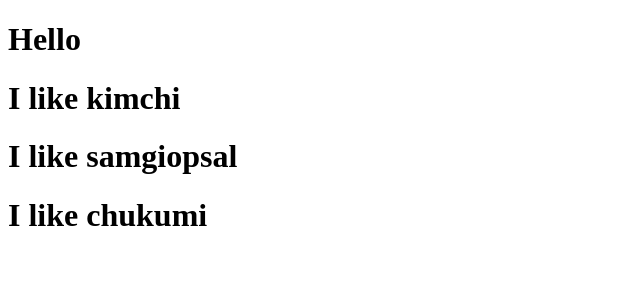
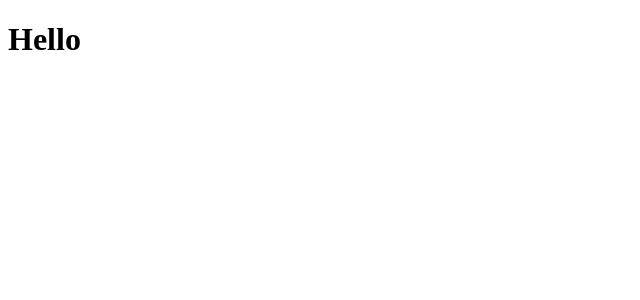
Before and after one commit to LimHaeJun/movie_app_2023, a React (Create React App) app: page / in a window 1280 px wide. Shown: the top 300 px of the page, without its empty margins (0-640 px from the left). Built offline with nearby package versions, Linux system fonts and the light colour scheme.

Commit message:
04-1장 완료

```diff
--- a/src/App.js
+++ b/src/App.js
@@ -1,16 +1,37 @@
 import React from "react";
 
-function Food({fav}) {
-  return <h1>I like {fav}</h1>;
+function Food({foodILike}) {
+  return <h1>I like {foodILike}</h1>;
 }
+
+const foodILike = [
+  {
+    name: "kimchi",
+    image: 'https://t3.ftcdn.net/jpg/04/66/99/64/360_F_466996486_5u0HAf2FDdkv8RkJZc3rEv2gADlzyFhC.jpg'
+  },
+  {
+    name: "Samgiopsal",
+    image: 'https://post-phinf.pstatic.net/MjAyMDAzMDNfMTcg/MDAxNTgzMTkwNjA3ODQ5.kUXPHqGJ2xPDSu_3FiEoFC3kY9QyQ_g9CziCGrFSDuEg.LpCfOTbc5qth9d-GKzGv9jwj2VKhcqmPHp5cp1KJYEsg.JPEG/IM_food02.jpg?type=w1200'
+  },
+  {
+    name: "Bibimbap",
+    image: 'https://t4.ftcdn.net/jpg/05/14/61/81/360_F_514618189_sq7oLxZODqeOzH1yrHDL9kFepHqnB8Ft.jpg'
+  },
+  {
+    name: "Doncasu",
+    image: 'https://media.istockphoto.com/id/1134158942/ko/%EC%82%AC%EC%A7%84/%EB%8F%BC%EC%A7%80%EA%B3%A0%EA%B8%B0-%EB%8F%88%EA%B0%80%EC%8A%A4.jpg?s=612x612&w=0&k=20&c=C6v0QlT2p2gZfT9ytsYzAnMCKVOzYzWpKP6e1wkkGwY='
+  },
+  {
+    name: "Kimpap",
+    image: 'https://t3.ftcdn.net/jpg/04/22/49/54/360_F_422495424_AkP6hAHiYBhNxZ3kZUBuYouedhej37a3.jpg'
+  },
+];
 
 function App() {
   return(
     <div>
       <h1>Hello</h1>
-      <Food fav="kimchi"  />
-      <Food fav="samgiopsal" />
-      <Food fav="chukumi" />
+
     </div>
   );
 }
```
